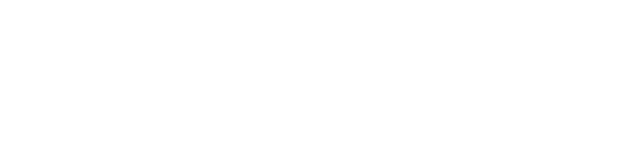
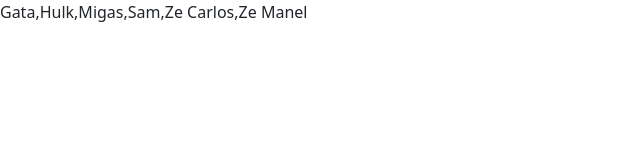
Before and after one commit to cardosogpr/training-html, a plain HTML site: page 07 Exercício/desafio_merge.html in a window 1280 px wide. Shown: the whole page, without its empty margins (0-640 px from the left). Drawn offline with nearby package versions, Linux system fonts and the light colour scheme.

Commit message:
merge exercicie done

```diff
--- a/07 Exercício/desafio_merge.html
+++ b/07 Exercício/desafio_merge.html
@@ -45,6 +45,16 @@
       id: 2
     }]
 
+    //Nomes únicos
+    const allSortedNames = new Set([...data1, ...data2, ...data3].map(obj => obj.name));
+
+
+    const sortedNames = Array.from(allSortedNames).toSorted((a, b) => a.localeCompare(b));
+
+
+    document.getElementById("result").innerHTML = sortedNames;
+
+    console.log(sortedNames);
     /*******************************************************************************
      *
      *       Desafio: Apresentar no elemento <p> os nomes ordenados e sem repetição
```
